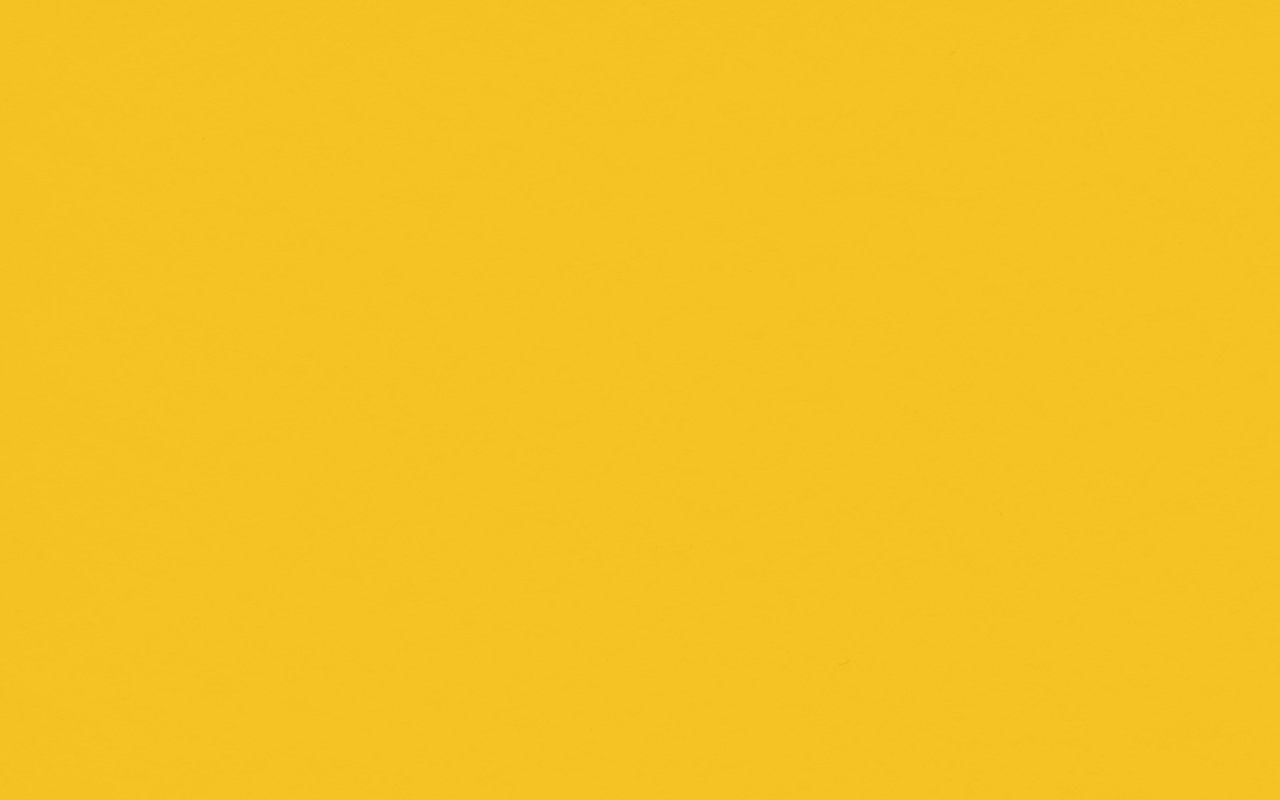
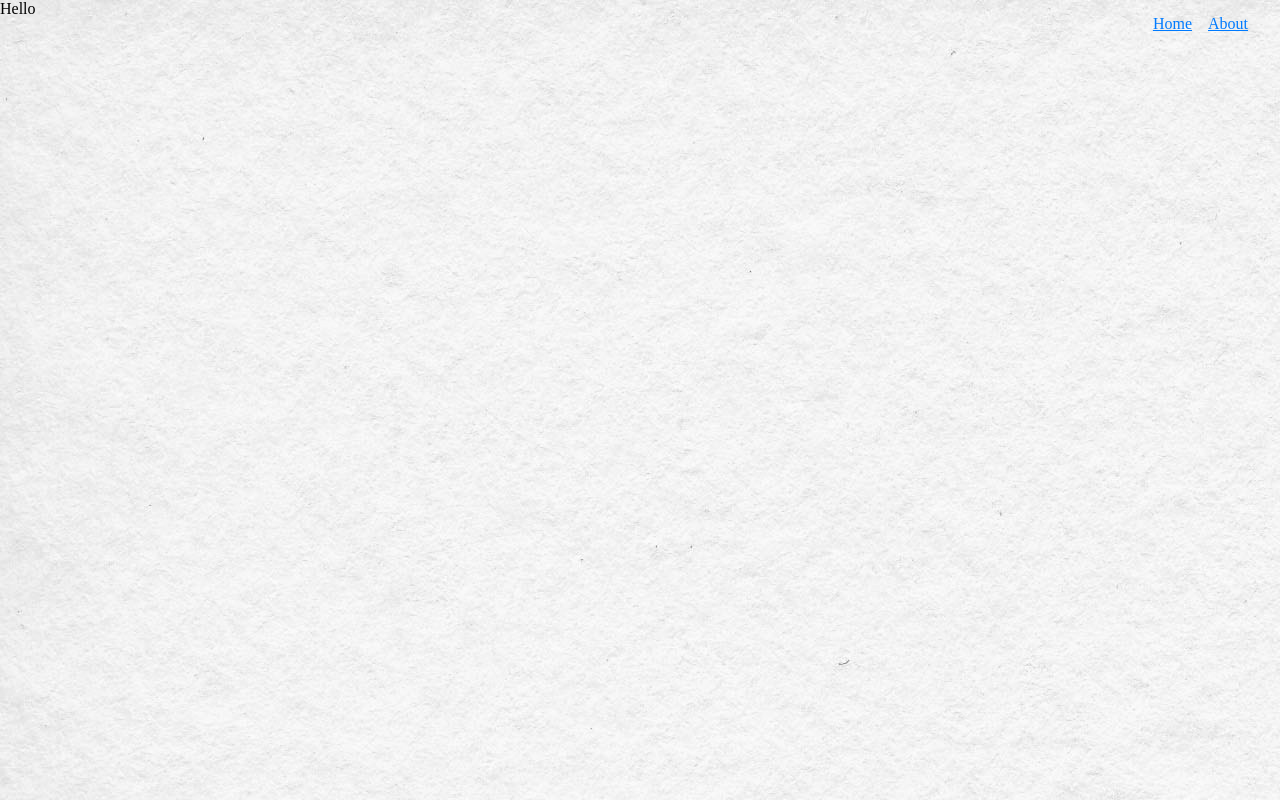
Before and after one commit to steveKit/portfolio-2024, a React (Vite) app: page /about in a window 1280 px wide. Built offline with nearby package versions, Linux system fonts and the light colour scheme.

Commit message:
working on animating nav items

```diff
--- a/package.json
+++ b/package.json
@@ -13,6 +13,7 @@
     "framer-motion": "^11.0.12",
     "react": "^18.2.0",
     "react-dom": "^18.2.0",
+    "react-router-dom": "^6.22.3",
     "styled-components": "^6.1.8"
   },
   "devDependencies": {
--- a/src/App.jsx
+++ b/src/App.jsx
@@ -1,11 +1,18 @@
+import { BrowserRouter as Router } from "react-router-dom";
 import GlobalStyles from './GlobalStyles';
-import Home from './components/Home';
+import Header from './components/Header';
+import AnimatedRoutes from './components/AnimatedRoutes';
 function App() {
 
   return (
     <>
       <GlobalStyles />
-      <Home />
+      <Router>
+        <Header />
+        <main>
+          <AnimatedRoutes />
+        </main>
+      </Router>
     </>
   )
 }
--- a/src/GlobalStyles.jsx
+++ b/src/GlobalStyles.jsx
@@ -3,17 +3,22 @@ import backgroundTexture from "/src/assets/paper-texture.jpg";
 
 export default createGlobalStyle`
     :root {
+        //rotating bg colors
+        --bg-teal: #36d8bd;
+        --bg-lime: #b8cd2a;
+        --bg-neon-yellow: #ccff00;
+        --bg-yellow: #f7be0e;
+        --bg-orange: #ff9e3d;
+        --bg-red: #e44b36;
+
+        /* --bg-olive: #9aa05d; */
+        /* --bg-sage: #92a27e; */
+        /* --bg-mauve: #684a43; */
+        /* --bg-blue: #2f425e; */
+
         --off-white: #eff5ef;
         --gray: #76706a;
         --sage-gray: #8b9c99;
-        --sage: #92a27e;
-        --blue: #2f425e;
-        --teal: #06bf9f;
-        --lime: #b8cd2a;
-        --olive: #9aa05d;
-        --yellow: #f7be0e;
-        --red: #c34938;
-        --mauve: #684a43;
         --midnight-blue: #232326;
 
         cursor: default;
@@ -46,6 +51,18 @@ export default createGlobalStyle`
     }
     body {
         background-image: url(${backgroundTexture});
+    }
+    header {
+        width: 100vw;
+        height: 3rem;
+        position: absolute;
+        top: 0;
+        left: 0;
+        background: none;
+        display: flex;
+        justify-content: flex-end;
+        align-items: center;
+        z-index: 10;
     }
     /* Hide scrollbar for Chrome, Safari, and Opera */
     body::-webkit-scrollbar, html::-webkit-scrollbar {
@@ -94,27 +111,6 @@ export default createGlobalStyle`
     }
     // background colour classes
     .bg-sage {
-        background-color: var(--sage);
-    }
-    .bg-blue {
-        background-color: var(--blue);
-    }
-    .bg-teal {
-        background-color: var(--teal);
-    }
-    .bg-lime {
-        background-color: var(--lime);
-    }
-    .bg-olive {
-        background-color: var(--olive);
-    }
-    .bg-yellow {
-        background-color: var(--yellow);
-    }
-    .bg-red {
-        background-color: var(--red);
-    }
-    .bg-mauve {
-        background-color: var(--mauve);
+        background-color: var(--bg-sage);
     }
 `;
--- /dev/null
+++ b/src/components/About.jsx
@@ -0,0 +1,11 @@
+import styled from "styled-components";
+const About = () => {
+
+    return(
+        <>
+            <p>Hello</p>
+        </>
+    )
+}
+
+export default About;
--- /dev/null
+++ b/src/components/AnimatedRoutes.jsx
@@ -0,0 +1,18 @@
+import { Routes, Route, useLocation } from "react-router-dom";
+import { AnimatePresence } from "framer-motion";
+import Home from "./Home";
+import About from "./About";
+const AnimatedRoutes = () => {
+    const location = useLocation();
+
+    return (
+        <AnimatePresence mode="wait" initial={false} >
+            <Routes location={location} key={location.pathname} >
+                <Route path='/' element={<Home />} />
+                <Route path='/about' element={<About />} />
+            </Routes>
+        </AnimatePresence>
+    )
+};
+
+export default AnimatedRoutes;
--- /dev/null
+++ b/src/components/Header.jsx
@@ -0,0 +1,23 @@
+import { useState } from "react";
+import styled from "styled-components";
+import LinkItem from "../subcomponents/LinkItem";
+const Header = () => {
+    const [isActive, setIsActive] = useState('');
+
+    return(
+        <header>
+            <NavContainer>
+                <LinkItem title="Home" href="/" />
+                <LinkItem title="About" href="/about" />
+            </NavContainer>
+        </header>
+    )
+}
+
+const NavContainer = styled.nav`
+    display: flex;
+    gap: 1rem;
+    padding-right: 2rem;
+`
+
+export default Header;
--- a/src/components/Home.jsx
+++ b/src/components/Home.jsx
@@ -3,19 +3,19 @@ import { motion } from "framer-motion";
 import styled from "styled-components";
 const Home = () => {
     const colorArray = [
-        'sage',
-        'olive',
-        'teal',
-        'lime',
-        'yellow',
-        'red',
-        'mauve'
+        'bg-neon-yellow',
+        'bg-teal',
+        'bg-lime',
+        'bg-yellow',
+        'bg-orange',
+        'bg-red'
     ];
 
-    const [backgroundColor, setBackgroundColor] = useState('yellow');
+    const [backgroundColor, setBackgroundColor] = useState('sage-gray');
 
     useEffect(() => {
         const colorChangeInterval = setInterval(() => {
+            //get different background color from colorArray at colorChangeInterval
             const getNewColor = () => {
                 let newColor;
                 do {
@@ -26,10 +26,11 @@ const Home = () => {
 
             setBackgroundColor(getNewColor());
 
-            // Clear interval on component unmount
-            return () => clearInterval(colorChangeInterval);
+        }, 9000);
 
-        }, 9000);
+        // Clear interval on component unmount
+        return () => clearInterval(colorChangeInterval);
+
     }, [backgroundColor]);
 
     return(
@@ -46,7 +47,7 @@ const Home = () => {
 const HomeWrapper = styled.div`
     width: 100vw;
     height: 100vh;
-    opacity: 0.90;
+    opacity: 0.85;
 `
 
 export default Home;
--- /dev/null
+++ b/src/subcomponents/LinkItem.jsx
@@ -0,0 +1,34 @@
+import { useState } from "react";
+import { Link } from "react-router-dom";
+import styled from "styled-components";
+
+const LinkItem = ({ title, href }) => {
+    const [isHovered, setIsHovered] = useState(false);
+    console.log(isHovered)
+    return (
+        <StyledLink
+                to={href}
+                onTouchStart={() => setIsHovered(true)}
+                onTouchEnd={() => setIsHovered(false)}
+                onMouseEnter={() => setIsHovered(true)}
+                onMouseLeave={() => setIsHovered(false)}
+                hovered={isHovered.toString()}
+            >
+                {title}
+        </StyledLink>
+    )
+};
+
+const StyledLink = styled(Link)`
+    &:hover, &:focus {
+        text-decoration: underline; // Example hover/focus style
+    }
+
+    // Apply active class style dynamically based on isHovered prop
+    ${({ hovered }) => hovered && `
+        color: #007bff; // Change color on hover
+        text-decoration: underline; // Another way to indicate active/hover state
+    `}
+`
+
+export default LinkItem;
```
Also changed, not shown: .pnp.cjs, 1 other file (tests, documents, lock files or other folders).
